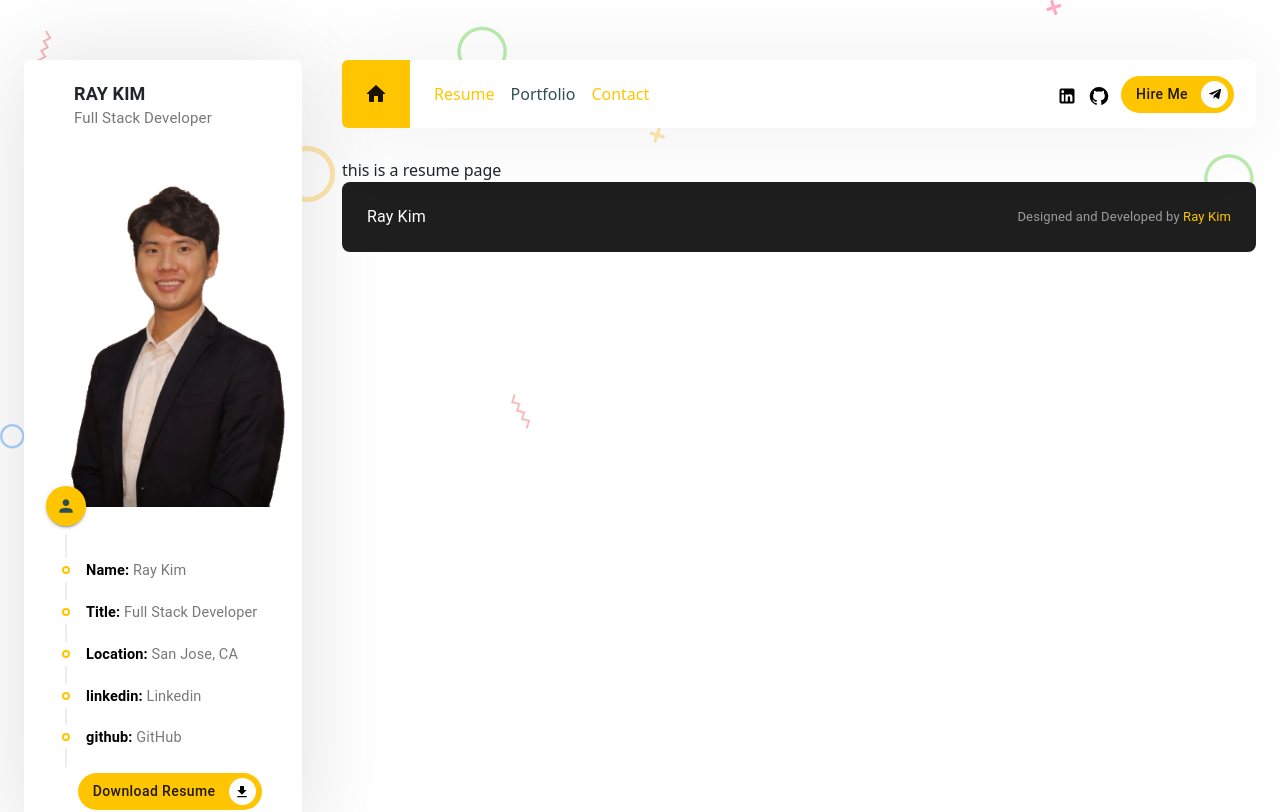
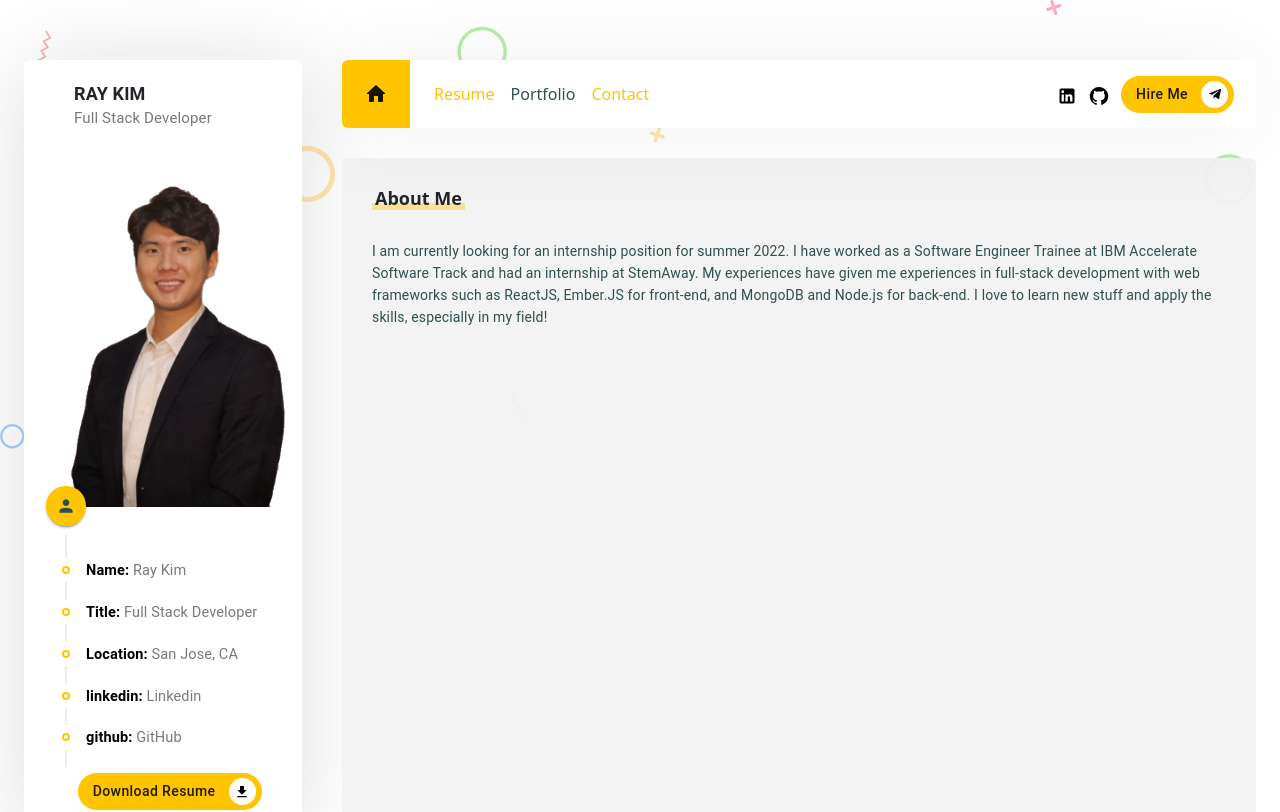
Before and after one commit to moonnada/Portfolio, a React (Create React App) app: page / in a window 1280 px wide. Shown: the top 812 px of the page. Built offline with nearby package versions, Linux system fonts and the light colour scheme.

Commit message:
updated about_me page

```diff
--- a/src/App.css
+++ b/src/App.css
@@ -13,13 +13,57 @@
 
 }
 
+.top_30 {
+  margin-top: 30px !important;
+}
+
+.mb_30 {
+  margin-bottom: 30px !important;
+}
+
+.p_30{
+  padding: 30px !important;
+}
+
+.pb_45 {
+  padding-bottom: 45px !important;
+}
+
 @media (max-width: 991px) {
   .top_60{
     margin-top: 30px !important;
   }
 }
 
-/* .leftBar {
-  padding-right: 30px;
+.main-content {
+  background-color: rgba(243, 243, 243, 0.938);
+  min-height: 100vh;
+  border-radius: 6px;
+  -moz-border-radius: 6px;
+  -webkit-border-radius: 6px;
+  margin-bottom: 30px;
+  padding: 30px;
+}
 
-} */
+.section_title{
+  position: relative;
+  display: inline-block;
+  padding: 0 3px;
+}
+
+.section_title .section_title_text {
+  font-size: 18px;
+  font-weight: 600;
+  position: relative;
+  margin: 0;
+}
+
+.section_title span {
+  position: absolute;
+  height: 7px;
+  width: 100%;
+  bottom: 0;
+  opacity: 0.4;
+  left: 0;
+  background-color: var(--main-color);
+}
--- a/src/App.js
+++ b/src/App.js
@@ -23,6 +23,7 @@ function App() {
 
           <Router>
             <Header />
+            <div className='main-content'>
               <Switch>
                 <Route path='/portfolio'>
                   <Portfolio />
@@ -32,6 +33,10 @@ function App() {
                   <Resume />
                 </Route>
               </Switch>
+
+            </div>
+
+
           </Router>
 
           <Footer />
--- a/src/pages/Resume/Resume.js
+++ b/src/pages/Resume/Resume.js
@@ -1,11 +1,44 @@
 import React from 'react'
+import {Grid, Typography} from "@material-ui/core"
+import resumeData from "../../utils/resumeData"
+import './resume.css'
 
 const Resume = () => {
     return (
-        <div>
-            this is a resume page
-        </div>
+        <>
+            {/* About me */}
+            <Grid container className="section pb_45">
+                <Grid item className='section_title mb_30' >
+                    <span></span>
 
+                    <h6 className="section_title_text">About Me</h6>
+                </Grid>
+                <Grid item xs={12}>
+                    <Typography className='aboutme_text' variant='body2'>{resumeData.about}</Typography>
+                </Grid>
+            </Grid>
+
+            {/* Education and experiences */}
+            <Grid container className="section">
+
+            </Grid>
+
+            {/* Services */}
+            <Grid container className="section">
+
+            </Grid>
+
+            {/* Skills */}
+            <Grid container className="section">
+
+            </Grid>
+
+            {/* Contact */}
+            <Grid container className="section">
+
+            </Grid>
+
+        </>
     )
 }
 
--- /dev/null
+++ b/src/pages/Resume/resume.css
@@ -0,0 +1,6 @@
+.aboutme_text{
+    color: darkslategray !important;
+    font: smaller !important;
+    line-height: 22px !important;
+    white-space: pre-line !important;
+}
--- a/src/utils/resumeData.js
+++ b/src/utils/resumeData.js
@@ -18,5 +18,7 @@ export default {
             text: 'GitHub',
             icon: <GitHubIcon />
         }
-    }
+    },
+     about: "I am currently looking for an internship position for summer 2022. I have worked as a Software Engineer Trainee at IBM Accelerate Software Track and had an internship at StemAway. My experiences have given me experiences in full-stack development with web frameworks such as ReactJS, Ember.JS for front-end, and MongoDB and Node.js for back-end. I love to learn new stuff and apply the skills, especially in my field!"
+
 }
```
Also changed, not shown: src/index.css (line endings or trailing spaces). Lines whose indentation alone changed are shown as unchanged.
